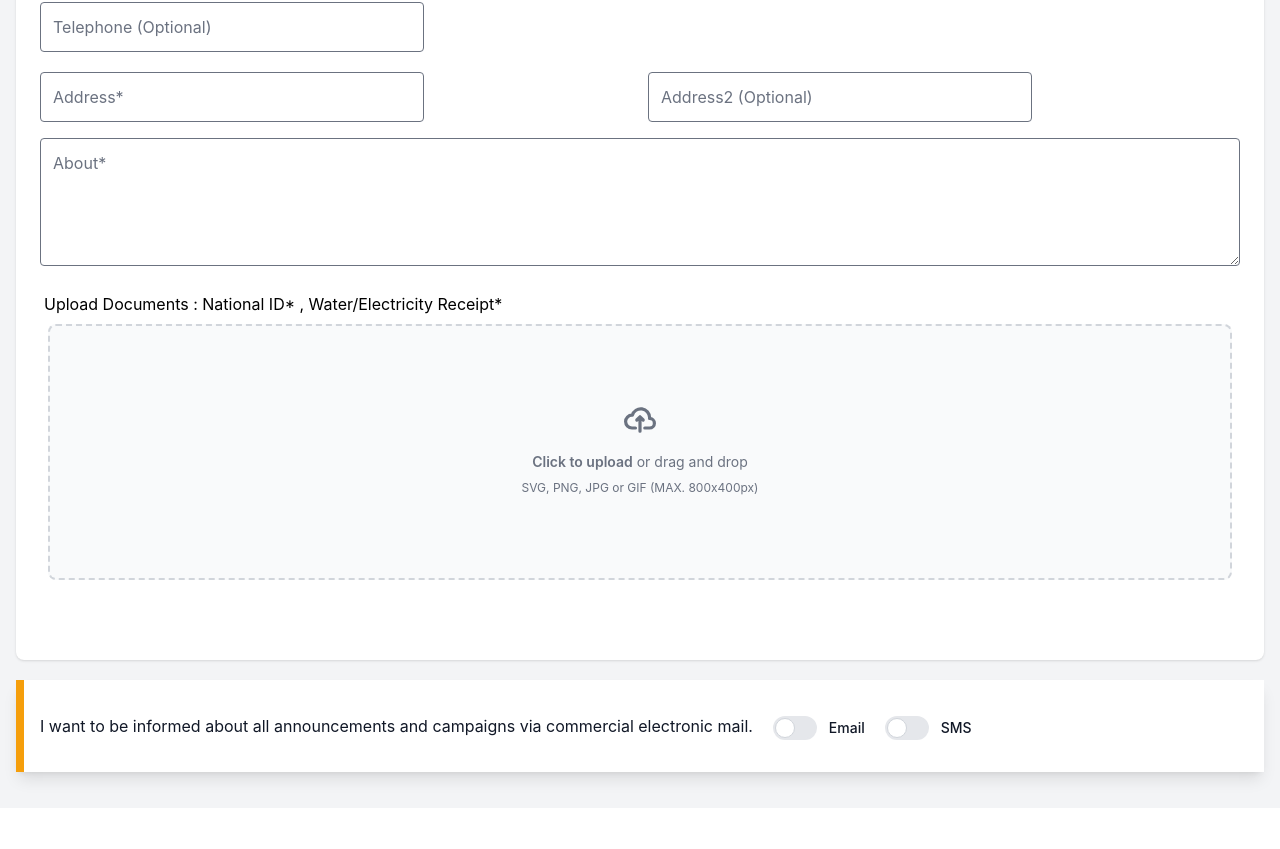
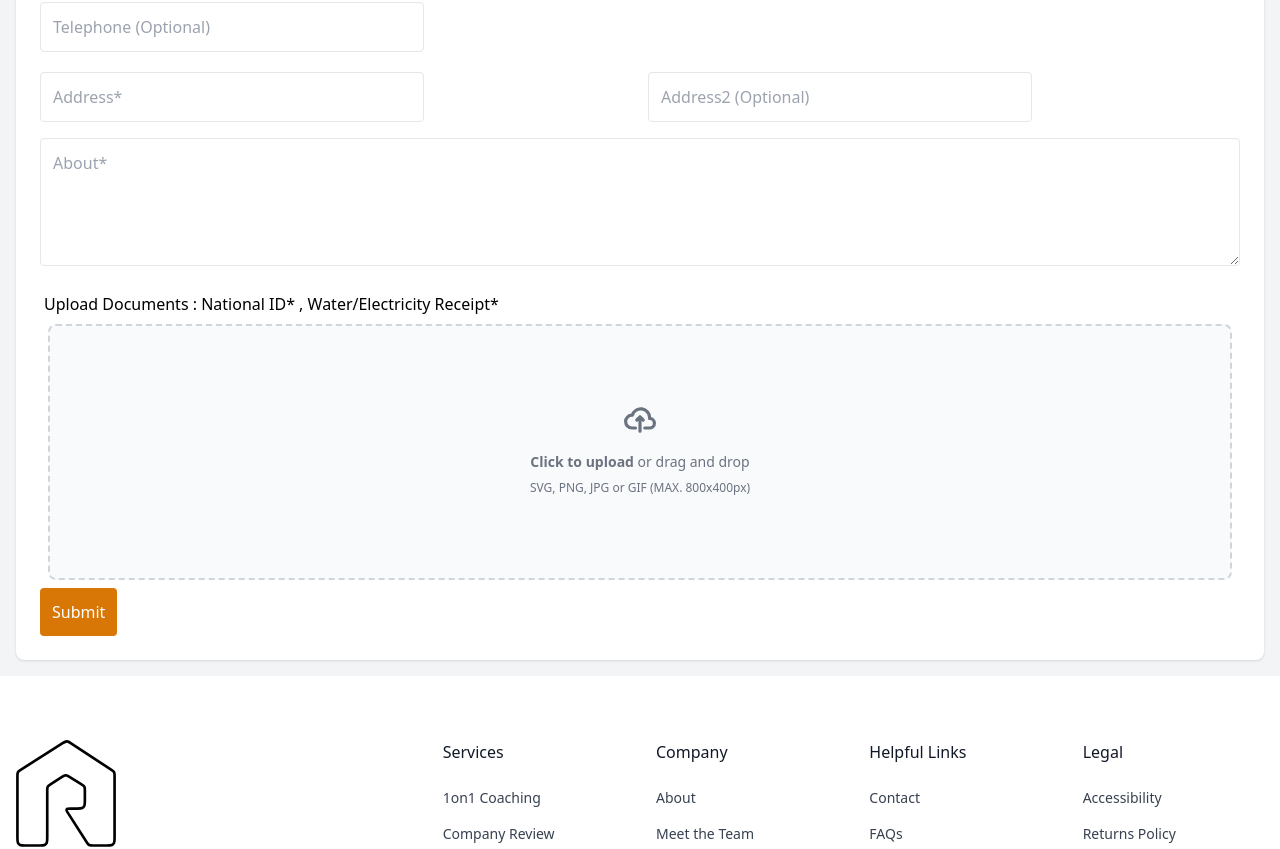
Before and after one commit to srahabib/RentalApp, a Next.js app: page /Contact-Details in a window 1280 px wide. Shown: the part 282-1131 px from the top of the page. Built offline with nearby package versions, Linux system fonts and the light colour scheme.

Commit message:
become an owner success

```diff
--- a/package.json
+++ b/package.json
@@ -16,11 +16,13 @@
     "@radix-ui/react-popover": "^1.0.7",
     "@radix-ui/react-slot": "^1.0.2",
     "@react-google-maps/api": "^2.19.3",
+    "axios": "^1.6.8",
     "class-variance-authority": "^0.7.0",
     "clsx": "^2.1.0",
     "date-fns": "^3.1.0",
     "flowbite": "^2.2.1",
     "flowbite-react": "^0.7.2",
+    "js-cookie": "^3.0.5",
     "lucide-react": "^0.306.0",
     "next": "14.0.4",
     "react": "^18",
@@ -28,9 +30,7 @@
     "react-dom": "^18",
     "react-hook-form": "^7.49.2",
     "tailwind-merge": "^2.2.0",
-    "tailwindcss-animate": "^1.0.7",
-    "axios": "^1.6.8"
-
+    "tailwindcss-animate": "^1.0.7"
   },
   "devDependencies": {
     "autoprefixer": "^10.4.16",
--- a/src/components/Navbar/Navbar.jsx
+++ b/src/components/Navbar/Navbar.jsx
@@ -136,7 +136,7 @@ const getLoggedInUserEmail = (allUserData) => {
 
                 {isLoggedIn && (
                     <div className='flex flex-row '>
-                    <a href="/Contact-Details" className='text-amber-500 font-bold text-xs mt-2'>Become a Host</a>
+                    <a href="/Contact-Details" className='text-amber-500 font-bold text-xs mt-2'>Become an Owner</a>
                         <div className="relative ml-4 pr-8">
 
                             <button onClick={toggleDropdown} type="button" className="flex text-sm bg-gray-800 rounded-full focus:ring-4 focus:ring-gray-300 dark:focus:ring-gray-600" id="user-menu-button" aria-expanded="false">
--- a/src/pages/Contact-Details.js
+++ b/src/pages/Contact-Details.js
@@ -1,20 +1,61 @@
-import React from "react";
-
+import React, { useEffect, useState } from "react";
+import Cookies from "js-cookie";
 
 const ContactDetails = () => {
+    const [accessToken, setAccessToken] = useState('');
+    const [formData, setFormData] = useState({
+        about: ''
+    });
+
+    useEffect(() => {
+        const token = Cookies.get('accessToken'); // Replace 'accessToken' with your actual cookie name
+        setAccessToken(token);
+    }, []);
+
+    const handleInputChange = (e) => {
+        const { name, value } = e.target;
+        setFormData(prevState => ({
+            ...prevState,
+            [name]: value
+        }));
+    };
+
+    const handleSubmit = async (e) => {
+        e.preventDefault();
+
+        try {
+            const response = await fetch("https://rentor-b.onrender.com/owner/create", {
+                method: "POST",
+                headers: {
+                    "Authorization": `Bearer ${accessToken}`,
+                    "Content-Type": "application/json"
+                },
+                body: JSON.stringify(formData)
+            });
+
+            if (response.ok) {
+                const responseData = await response.json();
+                console.log("Response Data:", responseData);
+                // Handle success, maybe redirect or show a success message
+                window.location.href = "/documentssent";
+            } else {
+                const errorData = await response.json();
+                console.error("Error Response:", errorData);
+                // Handle error, maybe show an error message
+            }
+        } catch (error) {
+            console.error("Network Error:", error);
+            // Handle network errors or other exceptions
+        }
+    };
 
     return (
         <main>
-
-<div class="bg-gray-100 dark:bg-gray-800 transition-colors duration-300">
-    <div class="container mx-auto p-4">
-        <div class="bg-white dark:bg-gray-700 shadow rounded-lg p-6">
-            <h1 class="text-xl font-semibold mb-4 text-gray-900 dark:text-gray-100">Contact</h1>
-            <form>
-                {/* <div class="grid grid-cols-1 md:grid-cols-2 gap-4 mb-4">
-                    <input type="text" placeholder="First name" class="border p-3 rounded w-96 "/>
-                    <input type="text" placeholder="Last name" class="border p-3 rounded w-96"/>
-                </div> */}
+            <div className="bg-gray-100 dark:bg-gray-800 transition-colors duration-300">
+                <div className="container mx-auto p-4">
+                    <div className="bg-white dark:bg-gray-700 shadow rounded-lg p-6">
+                        <h1 className="text-xl font-semibold mb-4 text-gray-900 dark:text-gray-100">Contact</h1>
+                        <form onSubmit={handleSubmit}>
                         <div class="mb-5">
                     <input type="email" placeholder="Email address*" class="border p-3 rounded w-96" />
                 </div>
@@ -32,11 +73,13 @@ const ContactDetails = () => {
                     <input type="text" placeholder="Address2 (Optional)" class="border p-3 rounded w-96"/>
                 </div>
 
-                <div class="mb-5 w-auto">
-                    <textarea placeholder="About*" class="border p-3 rounded w-full h-32"></textarea>
+
+
+                            <div className="mb-5 w-auto">
+                                <textarea name="about" value={formData.about} onChange={handleInputChange} placeholder="About*" className="border p-3 rounded w-full h-32" required></textarea>
                             </div>
+
                             <label className="p-1">Upload Documents : National ID* , Water/Electricity Receipt* </label>
-
                             <div class="flex items-center justify-center w-full p-2">
                             <label for="dropzone-file" class="flex flex-col items-center justify-center w-full h-64 border-2 border-gray-300 border-dashed rounded-lg cursor-pointer bg-gray-50 dark:hover:bg-bray-800 dark:bg-gray-700 hover:bg-gray-100 dark:border-gray-600 dark:hover:border-gray-500 dark:hover:bg-gray-600">
                                 <div class="flex flex-col items-center justify-center pt-5 pb-6">
@@ -49,40 +92,20 @@ const ContactDetails = () => {
                                 <input id="dropzone-file" type="file" class="hidden" />
                             </label>
                         </div>
+
                             <div>
-                    <a href="/documentssent" type="submit" class="bg-amber-600 text-white p-3 rounded">Submit</a>
+                                <button href="/documentssent" type="submit" className="bg-amber-600 text-white p-3 rounded">Submit</button>
                             </div>
+
+
+
+
                         </form>
                     </div>
-
-<link rel="stylesheet" href="https://unpkg.com/@themesberg/flowbite@1.1.0/dist/flowbite.min.css" />
-
-
-<div class="flex  w-auto  mb-5 mt-5 items-center border-l-8 border-amber-500 bg-white p-4 text-gray-900 shadow-lg">
-    <div class="min-w-0">
-        <h2 class="overflow-hidden text-ellipsis whitespace-nowrap">I want to be informed about all announcements and campaigns via commercial electronic mail.</h2>
-    </div>
-
-<label for="toggle-example" class="flex items-center cursor-pointer relative  ml-5 mt-5 mb-4">
-<input type="checkbox" id="toggle-example" class="sr-only" />
-<div class="toggle-bg bg-gray-200 border-2 border-gray-200 h-6 w-11 rounded-full"></div>
-<span class="ml-3 text-gray-900 text-sm font-medium mr-5">Email</span>
-</label>
-
-<label for="toggle-example-checked" class="flex items-center cursor-pointer relative mt-5 mb-4">
-<input type="checkbox" id="toggle-example-checked" class="sr-only" />
-<div class="toggle-bg bg-gray-200 border-2 border-gray-200 h-6 w-11 rounded-full"></div>
-<span class="ml-3 text-gray-900 text-sm font-medium">SMS</span>
-</label>
-</div>
-
-<script src="https://unpkg.com/@themesberg/flowbite@1.1.0/dist/flowbite.bundle.js"></script>
-            {/* <button onClick={handleClick}  type="button" id="theme-toggle" class="px-5  text-center justify-items-end py-2 rounded bg-amber-600 text-white hover:bg-amber-800 focus:outline-none transition-colors">
-                Save
-            </button> */}
                 </div>
             </div>
         </main>
     );
-}
-export default ContactDetails
+};
+
+export default ContactDetails;
```
Also changed, not shown: 1 other file (tests, documents, lock files or other folders). Lines whose indentation alone changed are shown as unchanged.
